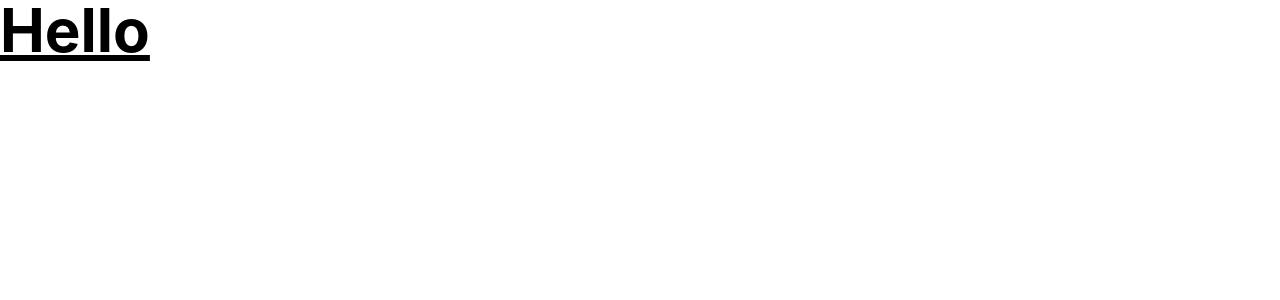
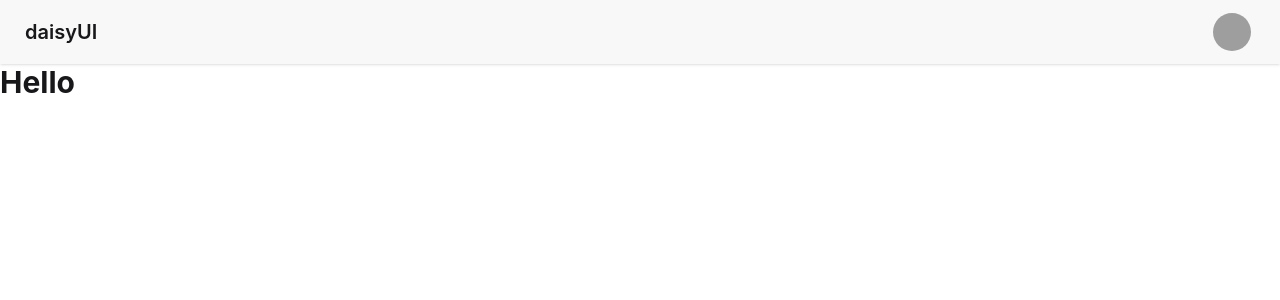
Before and after one commit to SamalAdarsh/DevMatch-Frontend, a React (Vite) app: page / in a window 1280 px wide. Shown: the top 300 px of the page. Built offline with nearby package versions, Linux system fonts and the light colour scheme; grey boxes are pictures that could not be loaded.

Commit message:
Configured Daisy UI

```diff
--- a/package.json
+++ b/package.json
@@ -20,6 +20,7 @@
     "@types/react": "^19.2.14",
     "@types/react-dom": "^19.2.3",
     "@vitejs/plugin-react": "^6.0.1",
+    "daisyui": "^5.5.19",
     "eslint": "^9.39.4",
     "eslint-plugin-react-hooks": "^7.0.1",
     "eslint-plugin-react-refresh": "^0.5.2",
--- a/src/App.jsx
+++ b/src/App.jsx
@@ -1,7 +1,47 @@
 function App() {
   return (
     <>
-      <h1 className="text-6xl underline font-bold">Hello</h1>
+      <div className="navbar bg-base-200 shadow-sm">
+        <div className="flex-1">
+          <a className="btn btn-ghost text-xl">daisyUI</a>
+        </div>
+        <div className="flex gap-2">
+
+          <div className="dropdown dropdown-end mx-5">
+            <div
+              tabIndex={0}
+              role="button"
+              className="btn btn-ghost btn-circle avatar"
+            >
+              <div className="w-10 rounded-full">
+                <img
+                  alt="Tailwind CSS Navbar component"
+                  src="https://img.daisyui.com/images/stock/photo-1534528741775-53994a69daeb.webp"
+                />
+              </div>
+            </div>
+            <ul
+              tabIndex="-1"
+              className="menu menu-sm dropdown-content bg-base-100 rounded-box z-1 mt-3 w-52 p-2 shadow"
+            >
+              <li>
+                <a className="justify-between">
+                  Profile
+                  <span className="badge">New</span>
+                </a>
+              </li>
+              <li>
+                <a>Settings</a>
+              </li>
+              <li>
+                <a>Logout</a>
+              </li>
+            </ul>
+          </div>
+        </div>
+      </div>
+
+      <h1 className="text-3xl  font-bold">Hello</h1>
     </>
   );
 }
--- a/src/index.css
+++ b/src/index.css
@@ -1 +1,2 @@
 @import "tailwindcss";
+@plugin "daisyui";
```
Also changed, not shown: 1 other file (tests, documents, lock files or other folders).
